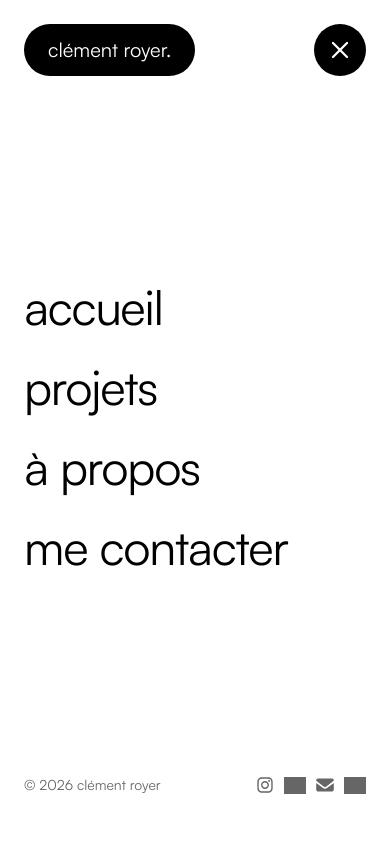
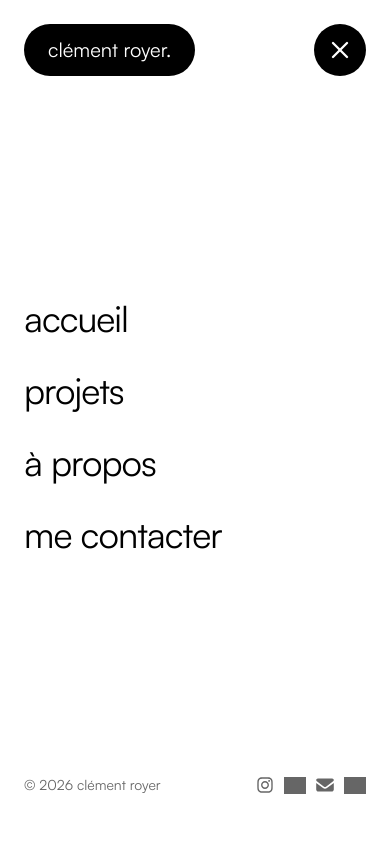
Before and after one commit to SkaosDev/Portfolio, a React (Vite) app: page / in a window 390 px wide. Both pictures are taken after a click on the button "Ouvrir le menu". Shown: the top 844 px of the page. Built offline with nearby package versions, Linux system fonts and the light colour scheme; grey boxes are pictures that could not be loaded.

Commit message:
small size and padding correction

```diff
--- a/src/components/global/Footer.jsx
+++ b/src/components/global/Footer.jsx
@@ -1,7 +1,7 @@
 export default function Footer() {
     return (
         <footer className="w-full border-0 bg-white">
-            <div className="mx-auto max-w-7xl p-6 sm:p-8 md:p-10 py-12">
+            <div className="mx-auto max-w-7xl p-6 sm:p-8 md:p-10 pt-12 pb-6 sm:pb-8 md:pb-10">
                 {/* Séparateur rayé */}
                 <div className="mb-10 h-[2px] w-full bg-repeating-linear-gradient bg-[length:40px_2px]"
                      style={{
--- a/src/components/global/Navbar.jsx
+++ b/src/components/global/Navbar.jsx
@@ -241,13 +241,13 @@ export default function Navbar({ onClickRef }) {
                                 <ul className="space-y-8 mb-5">
                                     {NAV_LINKS.map((l) => (
                                         <li key={l.href}>
-                                            <a href={l.href} onClick={() => {close(l.href.slice(1));onClickRef("home")}} className="block text-5xl font-normal tracking-tight text-black">
+                                            <a href={l.href} onClick={() => {close(l.href.slice(1));onClickRef("home")}} className="block text-4xl font-normal tracking-tight text-black">
                                                 {l.label}
                                             </a>
                                         </li>
                                     ))}
                                     <li>
-                                        <a href="#contact" onClick={() => {close('contact');onClickRef("home")}} className="block text-5xl font-normal tracking-tight text-black">
+                                        <a href="#contact" onClick={() => {close('contact');onClickRef("home")}} className="block text-4xl font-normal tracking-tight text-black">
                                             me contacter
                                         </a>
                                     </li>
--- a/src/components/projects/ProjectHeader.jsx
+++ b/src/components/projects/ProjectHeader.jsx
@@ -56,7 +56,7 @@ export default function ProjectHeader(
                     <div className={`${shape[2]} bg-${color[2]}-custom`}></div>
                 </div>
                 <h2 className="text-5xl sm:text-6xl md:text-7xl font-light">{title}</h2>
-                <p className="text-lg sm:text-xl md:text-2xl font-satoshi font-light sm:max-w-2/3">{description}</p>
+                <p className="text-lg/5 sm:text-xl/6 md:text-2xl/7 font-satoshi font-light sm:max-w-2/3">{description}</p>
                 <ul className="mt-3 flex flex-wrap flex-row gap-2">
                     <p className="italic font-satoshi font-normal">{startDate} - {endDate}</p>
                     <span className="font-normal mx-1">⋅</span>
```
